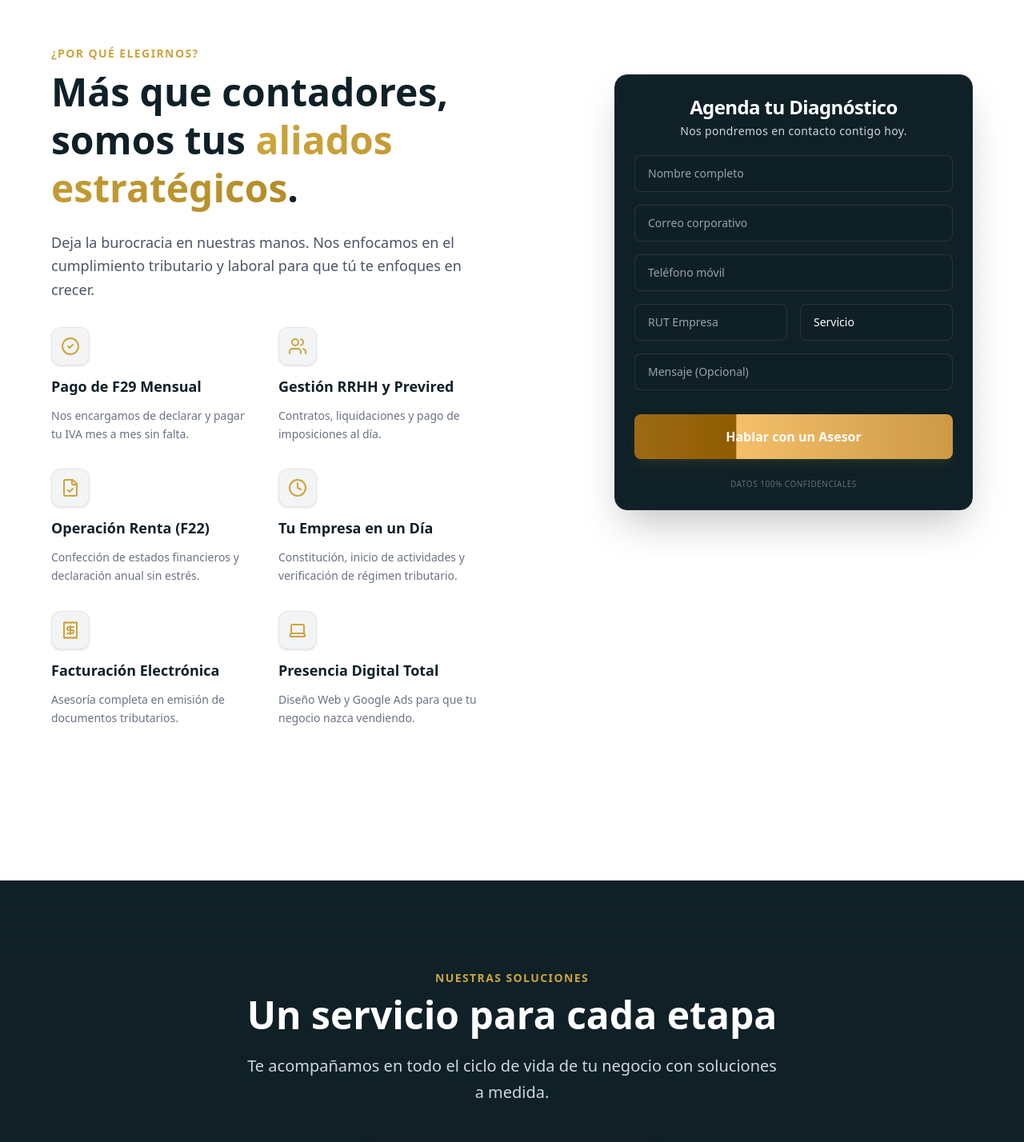
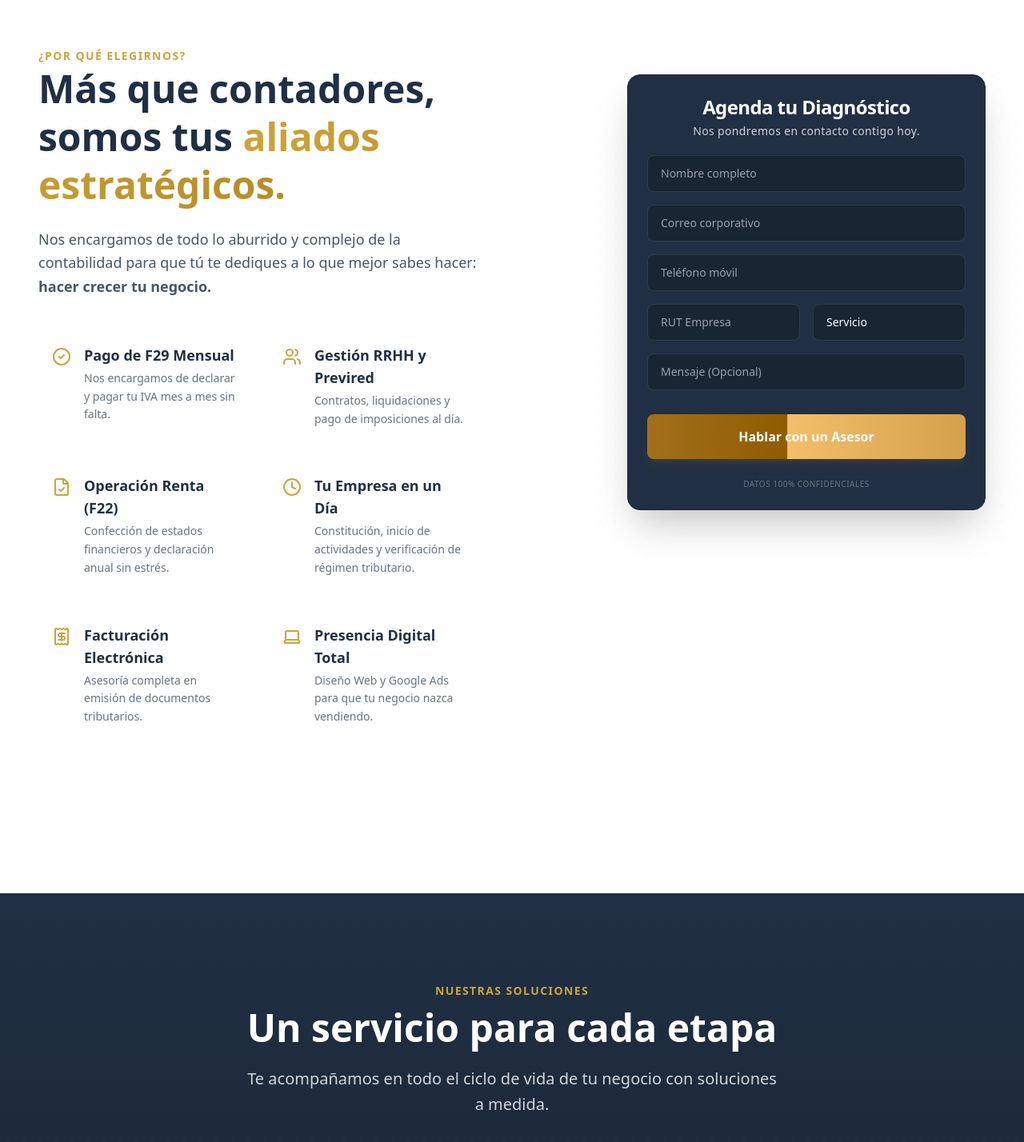
Before and after one commit to srwebcl/ocimpulsa.cl, a Next.js app: page / in a window 1280 px wide. Shown: the part 840-2268 px from the top of the page at 80% size. Built offline with nearby package versions, Linux system fonts and the light colour scheme.

Commit message:
incorporamos color oficial #202f43

```diff
--- a/src/app/globals.css
+++ b/src/app/globals.css
@@ -8,8 +8,11 @@
   /* Slate 900 for text */
 
   /* Brand Colors */
-  --navy: #0F2027;
-  /* Deep Corporate Navy */
+  /* Brand Colors */
+  --navy: #202f43;
+  /* Official Corporate Blue */
+  --navy-dark: #15202b;
+  /* Darker shade for gradients */
   --gold: #CCA43B;
   /* Metallic Gold */
   --gold-light: #E5C568;
@@ -19,7 +22,7 @@
 
   /* Gradients */
   --gold-gradient: linear-gradient(to right, #f4bf6a 0%, #d29e4a 20%, #bb8833 40%, #ffff81 70%, #905c00 100%);
-  --navy-gradient: linear-gradient(to right, #0F2027, #203A43, #2C5364);
+  --navy-gradient: linear-gradient(to bottom, #202f43, #15202b);
 
   --font-sans: var(--font-inter), system-ui, sans-serif;
   --font-display: var(--font-outfit), system-ui, sans-serif;
--- a/src/components/home/Hero.tsx
+++ b/src/components/home/Hero.tsx
@@ -22,14 +22,14 @@ export const Hero = () => {
                     <source src="/images/hero-video.mp4" type="video/mp4" />
                 </video>
                 {/* Gradient Overlay for Text Readability - Corporate Navy tint */}
-                <div className="absolute inset-0 bg-[#0F2027]/80 mix-blend-multiply"></div>
-                <div className="absolute inset-0 bg-gradient-to-t from-[#0F2027] via-transparent to-[#0F2027]/40"></div>
+                <div className="absolute inset-0 bg-[#202f43]/80 mix-blend-multiply"></div>
+                <div className="absolute inset-0 bg-gradient-to-t from-[#202f43] via-transparent to-[#202f43]/40"></div>
             </div>
 
             <div className="relative z-10 w-full max-w-4xl mx-auto text-center space-y-6 animate-in fade-in duration-1000 slide-in-from-bottom-5">
 
                 {/* Location Badge */}
-                <div className="inline-flex items-center gap-2 px-4 py-1.5 rounded-full border border-[#CCA43B]/30 bg-[#0F2027]/50 backdrop-blur-sm shadow-sm mx-auto">
+                <div className="inline-flex items-center gap-2 px-4 py-1.5 rounded-full border border-[#CCA43B]/30 bg-[#202f43]/50 backdrop-blur-sm shadow-sm mx-auto">
                     <MapPin className="w-4 h-4 text-[#CCA43B]" />
                     <span className="text-[#CCA43B] text-[10px] md:text-xs font-bold tracking-widest uppercase">
                         De Coquimbo a Antofagasta
--- a/src/components/home/HeroForm.tsx
+++ b/src/components/home/HeroForm.tsx
@@ -11,7 +11,7 @@ interface HeroFormProps {
 
 export const HeroForm = ({ className }: HeroFormProps) => {
     return (
-        <div className={cn("bg-[#0F2027]/60 backdrop-blur-xl border border-white/10 rounded-2xl p-6 shadow-2xl animate-in slide-in-from-right-8 duration-1000 ring-1 ring-white/5", className)}>
+        <div className={cn("bg-[#202f43]/80 backdrop-blur-xl border border-white/10 rounded-2xl p-6 shadow-2xl animate-in slide-in-from-right-8 duration-1000 ring-1 ring-white/5", className)}>
             <div className="mb-5 text-center">
                 <h3 className="text-2xl font-bold text-white tracking-tight mb-1">
                     Agenda tu Diagnóstico
@@ -27,21 +27,21 @@ export const HeroForm = ({ className }: HeroFormProps) => {
                 <input
                     type="text"
                     placeholder="Nombre completo"
-                    className="w-full px-4 py-3 rounded-lg bg-[#0F2027]/40 border border-white/10 text-white placeholder-gray-400 focus:outline-none focus:ring-2 focus:ring-[#CCA43B]/50 focus:border-[#CCA43B] transition-all text-sm hover:border-white/20"
+                    className="w-full px-4 py-3 rounded-lg bg-[#15202b]/60 border border-white/10 text-white placeholder-gray-400 focus:outline-none focus:ring-2 focus:ring-[#CCA43B]/50 focus:border-[#CCA43B] transition-all text-sm hover:border-white/20"
                     required
                 />
 
                 <input
                     type="email"
                     placeholder="Correo corporativo"
-                    className="w-full px-4 py-3 rounded-lg bg-[#0F2027]/40 border border-white/10 text-white placeholder-gray-400 focus:outline-none focus:ring-2 focus:ring-[#CCA43B]/50 focus:border-[#CCA43B] transition-all text-sm hover:border-white/20"
+                    className="w-full px-4 py-3 rounded-lg bg-[#15202b]/60 border border-white/10 text-white placeholder-gray-400 focus:outline-none focus:ring-2 focus:ring-[#CCA43B]/50 focus:border-[#CCA43B] transition-all text-sm hover:border-white/20"
                     required
                 />
 
                 <input
                     type="tel"
                     placeholder="Teléfono móvil"
-                    className="w-full px-4 py-3 rounded-lg bg-[#0F2027]/40 border border-white/10 text-white placeholder-gray-400 focus:outline-none focus:ring-2 focus:ring-[#CCA43B]/50 focus:border-[#CCA43B] transition-all text-sm hover:border-white/20"
+                    className="w-full px-4 py-3 rounded-lg bg-[#15202b]/60 border border-white/10 text-white placeholder-gray-400 focus:outline-none focus:ring-2 focus:ring-[#CCA43B]/50 focus:border-[#CCA43B] transition-all text-sm hover:border-white/20"
                     required
                 />
 
@@ -50,17 +50,17 @@ export const HeroForm = ({ className }: HeroFormProps) => {
                     <input
                         type="text"
                         placeholder="RUT Empresa"
-                        className="w-full px-4 py-3 rounded-lg bg-[#0F2027]/40 border border-white/10 text-white placeholder-gray-400 focus:outline-none focus:ring-2 focus:ring-[#CCA43B]/50 focus:border-[#CCA43B] transition-all text-sm hover:border-white/20"
+                        className="w-full px-4 py-3 rounded-lg bg-[#15202b]/60 border border-white/10 text-white placeholder-gray-400 focus:outline-none focus:ring-2 focus:ring-[#CCA43B]/50 focus:border-[#CCA43B] transition-all text-sm hover:border-white/20"
                     />
                     <div className="relative">
                         <select
-                            className="w-full px-4 py-3 rounded-lg bg-[#0F2027]/40 border border-white/10 text-white text-sm placeholder-gray-400 focus:outline-none focus:ring-2 focus:ring-[#CCA43B]/50 focus:border-[#CCA43B] transition-all appearance-none hover:border-white/20 cursor-pointer"
+                            className="w-full px-4 py-3 rounded-lg bg-[#15202b]/60 border border-white/10 text-white text-sm placeholder-gray-400 focus:outline-none focus:ring-2 focus:ring-[#CCA43B]/50 focus:border-[#CCA43B] transition-all appearance-none hover:border-white/20 cursor-pointer"
                         >
-                            <option value="" className="bg-[#0F2027] text-gray-400">Servicio</option>
-                            <option value="contabilidad" className="bg-[#0F2027]">Contabilidad</option>
-                            <option value="formalizacion" className="bg-[#0F2027]">Formalización</option>
-                            <option value="tributaria" className="bg-[#0F2027]">Tributaria</option>
-                            <option value="laboral" className="bg-[#0F2027]">Laboral</option>
+                            <option value="" className="bg-[#202f43] text-gray-400">Servicio</option>
+                            <option value="contabilidad" className="bg-[#202f43]">Contabilidad</option>
+                            <option value="formalizacion" className="bg-[#202f43]">Formalización</option>
+                            <option value="tributaria" className="bg-[#202f43]">Tributaria</option>
+                            <option value="laboral" className="bg-[#202f43]">Laboral</option>
                         </select>
                     </div>
                 </div>
@@ -70,7 +70,7 @@ export const HeroForm = ({ className }: HeroFormProps) => {
                     <textarea
                         placeholder="Mensaje (Opcional)"
                         rows={1}
-                        className="w-full px-4 py-3 rounded-lg bg-[#0F2027]/40 border border-white/10 text-white placeholder-gray-400 focus:outline-none focus:ring-2 focus:ring-[#CCA43B]/50 focus:border-[#CCA43B] transition-all resize-none text-sm hover:border-white/20"
+                        className="w-full px-4 py-3 rounded-lg bg-[#15202b]/60 border border-white/10 text-white placeholder-gray-400 focus:outline-none focus:ring-2 focus:ring-[#CCA43B]/50 focus:border-[#CCA43B] transition-all resize-none text-sm hover:border-white/20"
                     ></textarea>
                 </div>
 
--- a/src/components/home/Trust.tsx
+++ b/src/components/home/Trust.tsx
@@ -6,42 +6,60 @@ export const Trust = () => {
     const benefits = [
         {
             icon: MessageSquareQuote,
-            title: "Habla Humana",
-            description: "No te hablaremos en códigos tributarios complicados. Te explicamos en simple lo que necesitas saber."
+            title: "Comunicación Clara",
+            description: "Traducimos la complejidad tributaria a tu idioma. Respuestas rápidas, directas y sin tecnicismos innecesarios."
         },
         {
             icon: ShieldCheck,
-            title: "Todo Digital & Seguro",
-            description: "Tu información en la nube, disponible 24/7. Olvídate de llevar carpetas físicas al contador."
+            title: "Gestión 100% Digital",
+            description: "Tu contabilidad ordenada y segura en la nube. Acceso 24/7 a tu información financiera, cero papeleo."
         },
         {
             icon: TrendingUp,
-            title: "Enfoque en Ventas",
-            description: "Somos contadores que entienden de marketing. Te ayudamos a vender más mientras ordenamos la casa."
+            title: "Aliados en tu Crecimiento",
+            description: "Nos encargamos de la burocracia y el cumplimiento fiscal para que tú dediques toda tu energía a vender y escalar."
         }
     ];
 
     return (
-        <Section className="relative">
-            <div className="text-center mb-16">
-                <h2 className="text-3xl lg:text-4xl font-bold text-gray-900 mb-4">
-                    ¿Por qué <span className="text-primary">OC Impulsa</span>?
+        <Section className="relative py-20 lg:py-24 bg-white overflow-hidden">
+            {/* Minimal Grid Pattern */}
+            <div className="absolute inset-0 opacity-[0.03] bg-[radial-gradient(#202f43_1px,transparent_1px)] [background-size:20px_20px] pointer-events-none"></div>
+
+            {/* Breathing Aurora - Dynamic Background Orbs */}
+            <div className="absolute top-0 left-0 w-full h-full overflow-hidden pointer-events-none z-0">
+                {/* Gold Orb (Top Left) */}
+                <div className="absolute -top-[10%] -left-[10%] w-[500px] h-[500px] bg-[#CCA43B]/20 rounded-full mix-blend-multiply filter blur-[80px] opacity-70 animate-blob"></div>
+
+                {/* Silver/Slate Orb (Bottom Right) */}
+                <div className="absolute -bottom-[10%] -right-[10%] w-[500px] h-[500px] bg-[#202f43]/10 rounded-full mix-blend-multiply filter blur-[80px] opacity-70 animate-blob animation-delay-2000"></div>
+
+                {/* Subtle Center Glow */}
+                <div className="absolute top-[30%] left-[40%] w-[400px] h-[400px] bg-[#E5E7EB]/30 rounded-full mix-blend-multiply filter blur-[100px] opacity-60 animate-blob animation-delay-4000"></div>
+            </div>
+
+            <div className="text-center mb-16 relative z-10">
+                <span className="text-[#CCA43B] font-bold tracking-widest uppercase text-sm mb-3 block">
+                    Nuestra Filosofía
+                </span>
+                <h2 className="text-3xl lg:text-5xl font-bold text-[#202f43] mb-6">
+                    ¿Por qué <span className="text-transparent bg-clip-text bg-gradient-to-r from-[#CCA43B] to-[#b48d28]">OC Impulsa</span>?
                 </h2>
-                <p className="text-xl text-gray-600 max-w-2xl mx-auto">
+                <p className="text-xl text-gray-600 max-w-2xl mx-auto leading-relaxed">
                     Claridad que impulsa. Rompemos el molde del contador tradicional.
                 </p>
             </div>
 
-            <div className="grid md:grid-cols-3 gap-8">
+            <div className="grid md:grid-cols-3 gap-8 relative z-10">
                 {benefits.map((benefit, index) => (
                     <div
                         key={index}
-                        className="bg-white p-8 rounded-2xl shadow-sm hover:shadow-md transition-shadow duration-300 border border-gray-100"
+                        className="group bg-white p-8 rounded-2xl shadow-sm hover:shadow-xl transition-all duration-300 border border-gray-100 hover:border-[#CCA43B]/30 hover:-translate-y-1"
                     >
-                        <div className="h-14 w-14 bg-primary/5 text-primary rounded-xl flex items-center justify-center mb-6 border border-primary/10">
+                        <div className="h-16 w-16 bg-[#202f43]/5 text-[#CCA43B] rounded-2xl flex items-center justify-center mb-6 border border-[#CCA43B]/20 group-hover:bg-[#202f43] group-hover:border-[#202f43] transition-all duration-300">
                             <benefit.icon size={32} />
                         </div>
-                        <h3 className="text-xl font-bold text-gray-900 mb-3">
+                        <h3 className="text-xl font-bold text-[#202f43] mb-3 group-hover:text-[#CCA43B] transition-colors">
                             {benefit.title}
                         </h3>
                         <p className="text-gray-600 leading-relaxed">
--- a/src/components/home/WhyUs.tsx
+++ b/src/components/home/WhyUs.tsx
@@ -42,44 +42,47 @@ export const WhyUs = () => {
     return (
         <Section className="pt-20 lg:pt-24 pb-20 lg:pb-48 bg-white relative">
             {/* Subtle Pattern Background - Positioned absolutely but clipped by relative container naturally or acceptable overflow */}
-            <div className="absolute inset-0 opacity-[0.03] bg-[radial-gradient(#0F2027_1px,transparent_1px)] [background-size:20px_20px] pointer-events-none"></div>
+            {/* Background Pattern */}
+            <div className="absolute inset-0 opacity-[0.03] bg-[radial-gradient(#202f43_1px,transparent_1px)] [background-size:20px_20px] pointer-events-none"></div>
 
-            <div className="grid lg:grid-cols-2 gap-12 lg:gap-20 items-start max-w-6xl mx-auto relative z-10">
-
-                {/* Left Column: Value Proposition */}
-                <div className="space-y-8 animate-in slide-in-from-left-8 duration-700">
-                    <div>
-                        <span className="text-[#CCA43B] font-bold tracking-widest uppercase text-sm mb-2 block">
+            <div className="container mx-auto px-4 relative z-10">
+                <div className="grid lg:grid-cols-2 gap-12 lg:gap-20 items-start">
+                    {/* Left Column: Content */}
+                    <div className="space-y-10">
+                        <div className="space-y-6">
+                            <span className="text-[#CCA43B] font-bold tracking-widest uppercase text-sm">
                                 ¿Por qué elegirnos?
                             </span>
-                        <h2 className="text-3xl md:text-4xl lg:text-5xl font-bold text-[#0F2027] mb-6 leading-tight">
-                            Más que contadores, somos tus <span className="text-transparent bg-clip-text bg-gradient-to-r from-[#CCA43B] to-[#b48d28]">aliados estratégicos</span>.
+                            <h2 className="text-3xl md:text-4xl lg:text-5xl font-bold text-[#202f43] mb-6 leading-tight">
+                                Más que contadores, somos tus <span className="text-transparent bg-clip-text bg-gradient-to-r from-[#CCA43B] to-[#b48d28]">aliados estratégicos.</span>
                             </h2>
-                        <p className="text-lg text-gray-600 leading-relaxed max-w-xl">
-                            Deja la burocracia en nuestras manos. Nos enfocamos en el cumplimiento tributario y laboral para que tú te enfoques en crecer.
+                            <p className="text-gray-600 text-lg leading-relaxed">
+                                Nos encargamos de todo lo aburrido y complejo de la contabilidad para que tú te dediques a lo que mejor sabes hacer: <strong>hacer crecer tu negocio.</strong>
                             </p>
                         </div>
 
-                    <div className="grid sm:grid-cols-2 gap-8">
+                        <div className="grid sm:grid-cols-2 gap-6">
                             {benefits.map((benefit, index) => (
-                            <div key={index} className="space-y-3">
-                                <div className="bg-gray-100 w-12 h-12 rounded-xl flex items-center justify-center border border-gray-200 shadow-sm">
+                                <div key={index} className="flex gap-4 p-4 rounded-xl hover:bg-gray-50 transition-colors border border-transparent hover:border-gray-100">
+                                    <div className="shrink-0 mt-1">
                                         {benefit.icon}
                                     </div>
-                                <h4 className="text-[#0F2027] font-bold text-lg">{benefit.title}</h4>
-                                <p className="text-gray-500 text-sm leading-relaxed">
+                                    <div>
+                                        <h4 className="text-[#202f43] font-bold text-lg">{benefit.title}</h4>
+                                        <p className="text-gray-500 text-sm leading-relaxed mt-1">
                                             {benefit.description}
                                         </p>
+                                    </div>
                                 </div>
                             ))}
                         </div>
                     </div>
 
-                {/* Right Column: Key Form (Sticky) */}
+                    {/* Right Column: Sticky Form */}
                     <div className="w-full max-w-md lg:ml-auto lg:sticky lg:top-28 lg:mt-9">
-                    <HeroForm className="!bg-[#0F2027] shadow-2xl border-gray-800" />
+                        <HeroForm className="!bg-[#202f43] shadow-2xl border-gray-800" />
                     </div>
-
+                </div>
             </div>
         </Section>
     );
--- a/src/components/layout/Footer.tsx
+++ b/src/components/layout/Footer.tsx
@@ -7,7 +7,7 @@ export const Footer = () => {
     const currentYear = new Date().getFullYear();
 
     return (
-        <footer className="bg-[#0F2027] text-gray-300 py-12 md:py-16 border-t border-[#CCA43B]/10">
+        <footer className="bg-gradient-to-t from-[#15202b] to-[#202f43] text-gray-300 py-12 md:py-16 border-t border-[#CCA43B]/10">
             <div className="container mx-auto px-4 md:px-6 lg:px-8 max-w-screen-2xl">
                 <div className="grid grid-cols-1 md:grid-cols-2 lg:grid-cols-4 gap-12 mb-12">
                     {/* Brand Column */}
--- a/src/components/layout/Header.tsx
+++ b/src/components/layout/Header.tsx
@@ -73,7 +73,7 @@ export const Header = () => {
 
             {/* Mobile Menu */}
             {isMenuOpen && (
-                <div className="md:hidden absolute top-20 left-0 w-full bg-[#0F2027] border-b border-gray-800 shadow-xl py-6 animate-in slide-in-from-top-4">
+                <div className="md:hidden absolute top-20 left-0 w-full bg-[#202f43] border-b border-gray-800 shadow-xl py-6 animate-in slide-in-from-top-4">
                     <div className="flex flex-col container mx-auto px-4 gap-4">
                         {navigation.map((item) => (
                             <Link
```
Also changed, not shown: src/app/consolidar/page.tsx (+4 -4 lines), src/app/contacto/page.tsx (+10 -10 lines), src/app/crecer/page.tsx (+10 -10 lines), src/app/nacer/page.tsx (+9 -18 lines), src/components/home/ServicesPreview.tsx (+7 -7 lines). Lines whose indentation alone changed are shown as unchanged.
